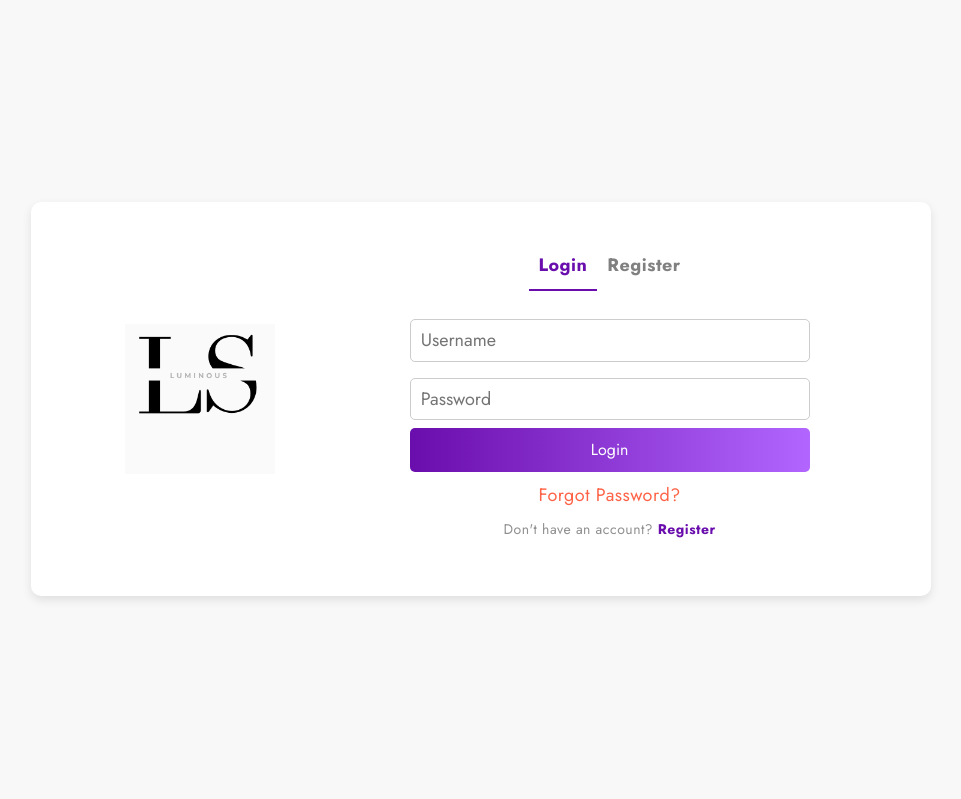
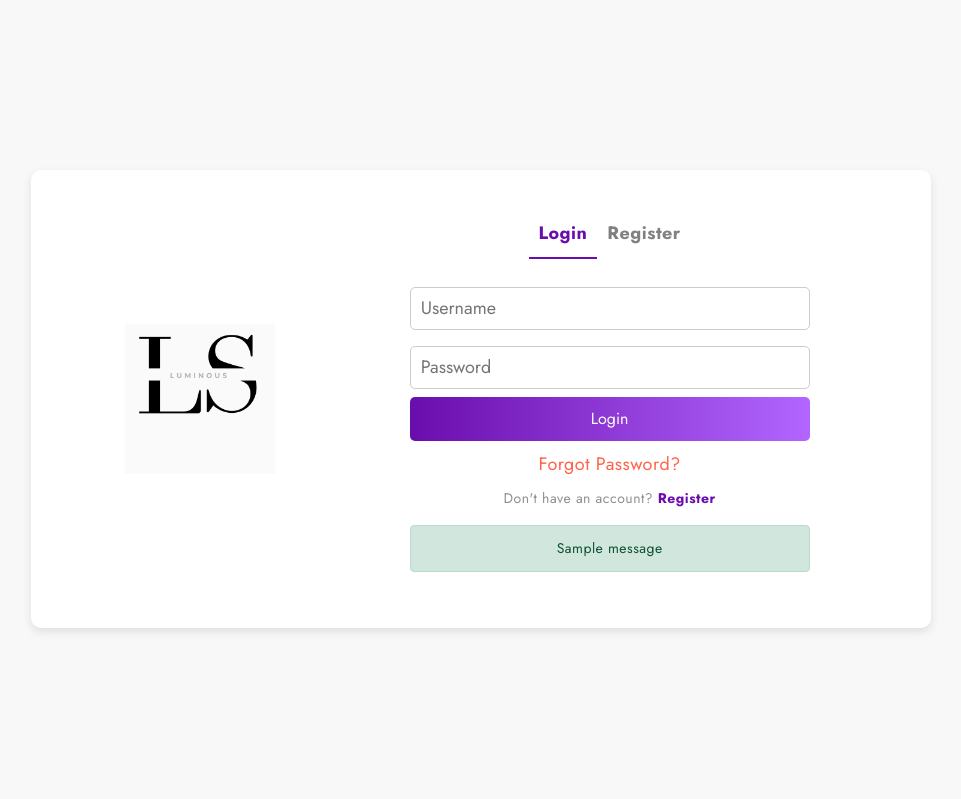
Before and after one commit to GODSON-1/Luminous, a Django app: page /customer/account in a window 1280 px wide. Shown: the part 109-908 px from the top of the page, without its empty margins (159-1120 px from the left). Run offline with Django 5.2, Linux system fonts and the light colour scheme; tables that the repository leaves empty hold one stand-in row (values such as "Sample post"); one stand-in notice (Sample message) is shown.

Commit message:
Template completed

```diff
--- a/online_cart/customers/urls.py
+++ b/online_cart/customers/urls.py
@@ -8,6 +8,7 @@ from . import views
 urlpatterns = [
     path("account",views.show_account,name='account'),
     path("about",views.show_about,name='about'),
+    path("logout",views.signout,name='logout'),
 ]
 
 
--- a/online_cart/customers/views.py
+++ b/online_cart/customers/views.py
@@ -1,18 +1,27 @@
-from django.shortcuts import render,redirect # noqa: F401
-from django.contrib.auth.models import User  # noqa: F401
-from .models import Customer  # noqa: F401
-from django.contrib import messages  # noqa: F401
+from django.shortcuts import render,redirect
+from django.contrib.auth.models import User
+from .models import Customer
+from django.contrib.auth import authenticate,login,logout # noqa: F401
+from django.contrib import messages
 # Create your views here.
+
+def signout(request):
+    logout(request)
+    return redirect('home')
+
 def show_account(request):
+    context={'hide_blog_and_contact':True,
+             'show_reg_log':False,}  # noqa: F841
     if request.POST and 'register' in  request.POST:
+        context['register']=True
         try:
-            username=request.POST.get('username') # noqa: F841
-            email=request.POST.get('email') # noqa: F841
-            phone=request.POST.get('phone') # noqa: F841
-            address=request.POST.get('address') # noqa: F841
-            password=request.POST.get('password')  # noqa: F841
+            username=request.POST.get('username')
+            email=request.POST.get('email')
+            phone=request.POST.get('phone')
+            address=request.POST.get('address')
+            password=request.POST.get('password')
             #create user account
-            user=User.objects.create_user( # noqa: F841
+            user=User.objects.create_user(
                 username=username,
                 password=password,
                 email=email
@@ -23,13 +32,27 @@ def show_account(request):
                 phone=phone,
                 address=address,
             )
+            success_message="User successfully created" # noqa: F841
+            messages.success(request,success_message)
             return redirect('home')
         except Exception as e:  # noqa: F841
-            error_message="Dulipcate username or invalid credentionals" # noqa: F841
+            error_message="Dulipcate username or invalid input" # noqa: F841
             messages.error(request,error_message)
+    if request.POST and 'login' in  request.POST:
+            context['register']=False
+            username=request.POST.get('username')
+            password=request.POST.get('password')
+            user=authenticate(username=username,password=password)
+            if user:
+                login(request,user)
+                return redirect('home')
+            else:
+                error_message="invalid Username/Password" # noqa: F841
+                messages.error(request,error_message)
 
 
-    return render(request,'account.html',{'hide_blog_and_contact':True,'show_reg_log':True})
+
+    return render(request,'account.html',context)
 
 def show_about(request):
     return render(request,'about.html',{'hide_blog_and_contact':True})
--- a/online_cart/templates/account.html
+++ b/online_cart/templates/account.html
@@ -23,6 +23,15 @@
                         <button type="submit" name='login' class="btn">Login</button>
                         <a href="#" class="forgot-password">Forgot Password?</a>
                         <p class="switch-link">Don't have an account? <a href="#" onclick="toggleForm('register')">Register</a></p>
+                        {% if messages %}
+                            <div class="messages-container">
+                                {% for message in messages %}
+                                    <div class="{{ message.tags }}">
+                                        {{ message }}
+                                    </div>
+                                {% endfor %}
+                            </div>
+                        {% endif %}
                     </form>
 
                     <!-- ✅ Register Form -->
@@ -36,13 +45,14 @@
                         <button type="submit" name="register" class="btn register-btn">Register</button>
                         <p class="switch-link">Already have an account? <a href="#" onclick="toggleForm('login')">Login</a></p>
                         {% if messages %}
-                        <p>
-                            {% for message in messages%}
-                            <p>{{message}}</p>
-                            {%endfor %}
+                            <div class="messages-container">
+                                {% for message in messages %}
+                                    <div class="{{ message.tags }}">
+                                        {{ message }}
+                                    </div>
+                                {% endfor %}
+                            </div>
                         {% endif %}
-                        </p>
-
                     </form>
                 </div>
             </div>
@@ -192,6 +202,39 @@ input {
 .switch-link a:hover {
     text-decoration: underline;
 }
+.messages-container {
+    margin: 1rem 0;
+}
+
+.messages-container {
+    margin: 1rem 0;
+}
+
+.success, .error {
+    padding: 12px 15px;
+    margin: 10px 0;
+    border-radius: 4px;
+    font-size: 14px;
+    border: 1px solid transparent;
+    animation: fadeIn 0.3s ease-in-out;
+}
+
+.success {
+    color: #0f5132;
+    background-color: #d1e7dd;
+    border-color: #badbcc;
+}
+
+.error {
+    color: #842029;
+    background-color: #f8d7da;
+    border-color: #f5c2c7;
+}
+
+@keyframes fadeIn {
+    from { opacity: 0; transform: translateY(-10px); }
+    to { opacity: 1; transform: translateY(0); }
+}
 </style>
 
 <script>
@@ -209,5 +252,14 @@ function toggleForm(formType) {
     }
 }
 </script>
+{% if register %}
+<script>
+    toggleForm('register')
+</script>
+{% else %}
+<script>
+    toggleForm('login')
+</script>
+{% endif %}
 
 {% endblock content %}
--- a/online_cart/templates/header_layout.html
+++ b/online_cart/templates/header_layout.html
@@ -120,6 +120,7 @@
                     <li>
                       <a href="{% url "about" %}" class="dropdown-item item-anchor">About </a>
                     </li>
+                    {% if  user.is_autthenticated %}
                     <li>
                       <a href="index.html" class="dropdown-item item-anchor">Checkout </a>
                     </li>
@@ -136,6 +137,7 @@
                       <a href="index.html" class="dropdown-item item-anchor">Wishlist </a>
                     </li>
                   </ul>
+                  {% endif%}
                 </li>
 
                 {% if not hide_blog_and_contact %}
@@ -151,6 +153,11 @@
                   <a class="nav-link" href="{% url "account" %}">Register/Login</a>
                 </li>
                 {% endif %}
+                {% if  user.is_autthenticated %}
+                <li class="nav-item">
+                  <a class="nav-link" href="{% url "account" %}">Logout</a>
+                </li>
+                {% endif%}
               </ul>
             </div>
           </div>
```
Also changed, not shown: online_cart/templates/product_list.html (+24 -8 lines), online_cart/db.sqlite3.
